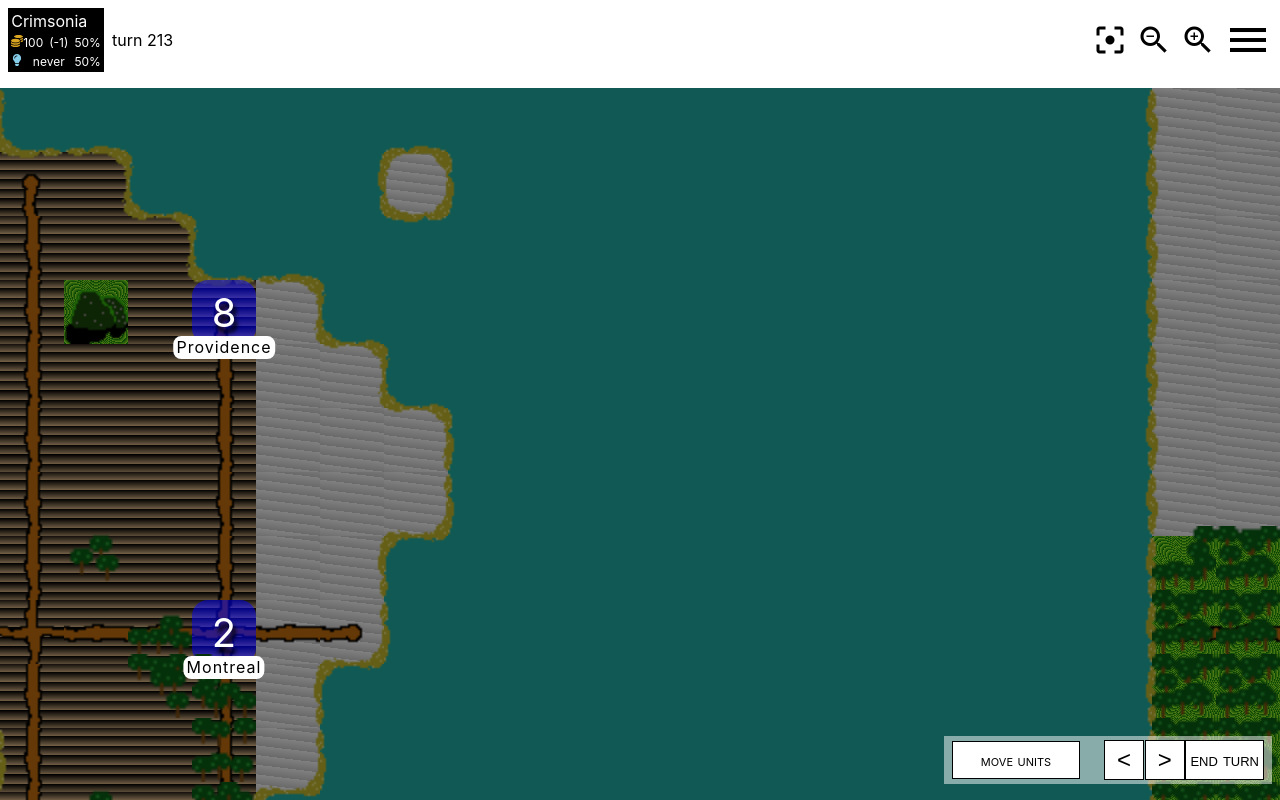
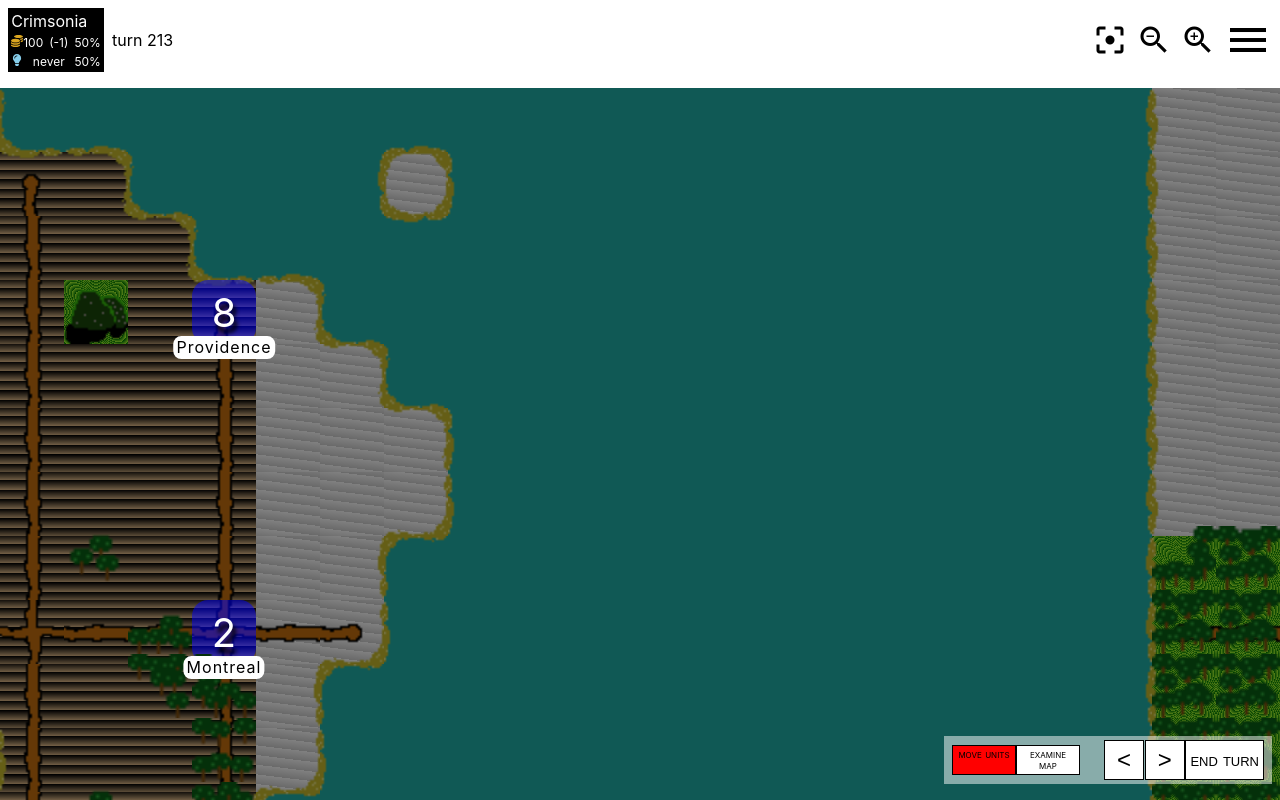
Before and after one commit to dblatcher/Tiles-game, a Next.js app: page /game-page-test in a window 1280 px wide. Built offline with nearby package versions, Linux system fonts and the light colour scheme.

Commit message:
change mode buttons interface

```diff
--- a/components/GameContainer.js
+++ b/components/GameContainer.js
@@ -1,7 +1,7 @@
 import React from 'react'
 
 import TileBoard from './TileBoard'
-import ModeButtons from './ModeButtons'
+import ModeButtons from './ModeButtons.tsx'
 import TurnButtons from './TurnButtons'
 import TownView from './TownView'
 import MainMenu from './menu/MainMenu'
--- a/components/ModeButtons.js
+++ /dev/null
@@ -1,34 +0,0 @@
-import styles from './modeButtons.module.scss'
-
-export default class ModeButtons extends React.Component {
-
-
-    constructor(props) {
-        super(props);
-
-        this.handleModeButton = this.handleModeButton.bind(this);
-    }
-
-
-    handleModeButton() {
-        const { interfaceModeOptions, changeMode, interfaceMode } = this.props
-
-        let indexOfCurrentMode = interfaceModeOptions.map(option=>option.value).indexOf(interfaceMode)
-        let nextOption = interfaceModeOptions[indexOfCurrentMode+1] || interfaceModeOptions[0]
-
-        changeMode(nextOption.value)
-    }
-
-    render() {
-        const { interfaceModeOptions, interfaceMode } = this.props
-
-        const currentOption = interfaceModeOptions.filter(option => option.value == interfaceMode)[0]
-
-        return <section className={styles.holder}>
-            <div className={styles.button} onClick={this.handleModeButton}>
-                {currentOption.description}
-            </div>
-        </section>
-    }
-
-}
--- /dev/null
+++ b/components/ModeButtons.tsx
@@ -0,0 +1,49 @@
+import react from 'react'
+import styles from './modeButtons.module.scss'
+
+
+interface InterfaceModeOption {
+    value: string
+    description: string
+}
+
+interface ModeButtonsProps {
+    interfaceMode: string
+    changeMode: Function
+    interfaceModeOptions: InterfaceModeOption[]
+}
+
+export default class ModeButtons extends react.Component {
+    props: ModeButtonsProps
+
+    constructor(props: ModeButtonsProps) {
+        super(props);
+        this.handleModeButton = this.handleModeButton.bind(this);
+    }
+
+
+    handleModeButton(option) {
+        const { changeMode } = this.props
+        changeMode(option.value)
+    }
+
+    render() {
+        const { interfaceModeOptions, interfaceMode } = this.props
+
+        const currentOption = interfaceModeOptions.filter(option => option.value == interfaceMode)[0]
+        const currentOptionsClasses = [styles.button, styles.current].join(" ")
+
+        return <section className={styles.holder}>
+
+            {interfaceModeOptions.map(option => (
+                <div key={option.value}
+                onClick={() => this.handleModeButton(option)}
+                    className={option === currentOption ? currentOptionsClasses : styles.button} >
+                    {option.description}
+                </div>
+
+            ))}
+        </section>
+    }
+
+}
--- a/components/modeButtons.module.scss
+++ b/components/modeButtons.module.scss
@@ -4,13 +4,19 @@
     @include input;
     font-size: medium;
     text-align: center;
-    padding: .5rem;
-    min-width: 8rem;
+    padding: .2rem;
+    width: 4rem;
     font-variant: small-caps;
+    font-size: 75%;
+    line-height: .9;
 
+    &.current {
+        background-color: red;
+    }
 }
 
 .holder {
     margin-right: 1rem;
     padding-right: .5rem;
+    display: flex;
 }
```
